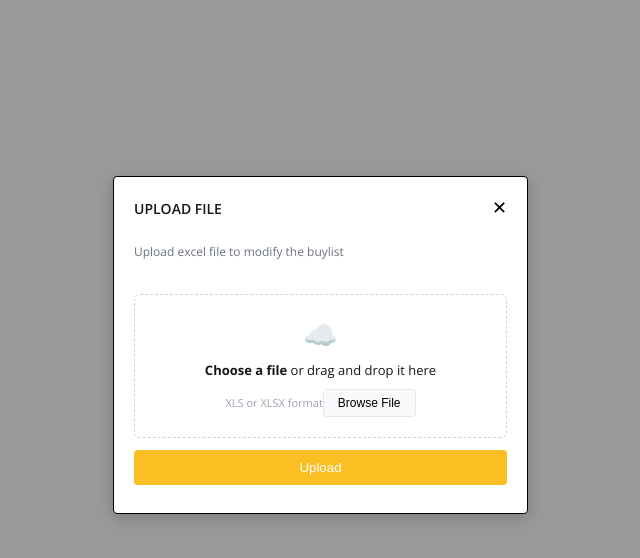
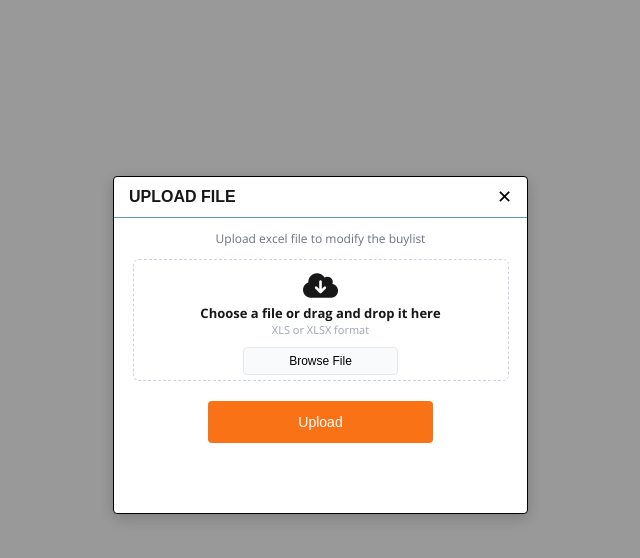
Before and after one commit to Pradeepa-Thilak/React-task, a Next.js app: page / in a window 1280 px wide. Both pictures are taken after a click on the button "File". Shown: the top 558 px of the page, without its empty margins (335-975 px from the left). Built offline with nearby package versions, Linux system fonts and the light colour scheme.

Commit message:
9th commit

```diff
--- a/app/components/Modal.css
+++ b/app/components/Modal.css
@@ -311,7 +311,6 @@
 
 
 
-/* Upload Modal */
 .modal-upload {
   position: absolute;
 
@@ -328,24 +327,32 @@
 
   display: flex;
   flex-direction: column;
-  overflow: hidden;
+
 }
 .upload-modal {
-  padding: 20px;
+
   display: flex;
   flex-direction: column;
-  gap: 12px;
+
+  align-items: center;
+   height: 100%;
   font-family: 'Open Sans', sans-serif;
 }
 .upload-header {
+  height: 47px;
+  padding-left: 15px;
+  padding-right: 15px;
   display: flex;
   justify-content: space-between;
   align-items: center;
+  border-bottom: 1px solid cadetblue;
+
 }
 
 .upload-header h3 {
-  font-size: 14px;
+  font-size: 16px;
   font-weight: 600;
+  margin: 0;
 }
 
 .close-btn {
@@ -355,22 +362,31 @@
   cursor: pointer;
 }
 .upload-info {
+  padding: 12px 16px;
+  text-align: center;
   font-size: 12px;
   color: #6b7280;
-  margin: 12px 0;
+
 }
 .drop-zone {
+
+    display: flex;
+    flex-direction: column;
+    justify-content: center;
+    align-items: center;
+
   border: 1px dashed #cbd5e1;
   border-radius: 6px;
-  padding: 20px;
+
   text-align: center;
-  margin-top: 10px;
-  flex-shrink: 0;
+
+  width: 376px;
+  height: 122px;
+
 }
 
 .cloud {
   font-size: 28px;
-  margin-bottom: 8px;
 }
 
 .drop-zone p {
@@ -389,45 +405,65 @@
   border-radius: 4px;
   cursor: pointer;
   font-size: 12px;
+  width: 155px;
+  height: 32;
 }
 
-.file-chip {
-  margin-top: 10px;
-  background: #f1f5f9;
-  padding: 6px 10px;
-  border-radius: 16px;
-  display: inline-flex;
+
+.display {
+
+  display: flex;
   align-items: center;
-  gap: 8px;
-  font-size: 12px;
+  justify-content: center;
+  width: 100%;
+  padding: 0 10px;
 }
 
-.file-chip button {
-  background: none;
-  border: none;
-  cursor: pointer;
+.error-text {
+  color: #EE4C23;
+  font-size: 10px;
+  line-height: 13px;
+  margin-left: 10px;
+  white-space: nowrap;
 }
-.error-text {
-  color: #dc2626;
-  font-size: 12px;
-  margin-top: 6px;
+
+
+.selected-file {
+    background-color: #2F384C;
+    border-radius: 16px;
+    height: 22px;
+    min-width: 124px;
+    width: 124px;
+    color: #FFFFFF;
+    margin: 10px;
+    font-size: 12px;
+    line-height: 16px;
+    text-align: center;
+    padding: 2px;
+     display: flex;
+  align-items: center;
+  justify-content: center;
 }
 
 .upload-btn {
   margin-top: auto;
-  width: 100%;
+  width: 225px;
+  height: 42px;
+
   background: #f97316;
   color: white;
   border: none;
   padding: 10px;
   border-radius: 4px;
+
+  font-size: 14px;
   cursor: pointer;
+  margin:20px;
 }
 
-.upload-btn:disabled {
-  background: #fbbf24;
-  cursor: not-allowed;
-}
+
+
+
 @media (max-width: 768px) {
   .modal-upload {
     position: static;
--- a/app/components/UploadFileModal.tsx
+++ b/app/components/UploadFileModal.tsx
@@ -10,29 +10,33 @@ export default function UploadFileModal({ onClose }: UploadFileModalProps) {
   const [file, setFile] = useState<File | null>(null);
   const [error, setError] = useState<string>("");
 
-  /* Validate XLS / XLSX */
-  const validateFile = (file: File) => {
-    const validTypes = [
-      "application/vnd.ms-excel",
-      "application/vnd.openxmlformats-officedocument.spreadsheetml.sheet",
-    ];
 
-    if (!validTypes.includes(file.type)) {
-      setError("File not compatible for upload. Try again");
-      return false;
-    }
 
-    setError("");
-    return true;
-  };
+// const validateFile = (file: File) => {
+//   const ext = file.name.split(".").pop()?.toLowerCase();
 
-  const handleFile = (file: File) => {
-    if (validateFile(file)) {
-      setFile(file);
-    }
-  };
+//   if (ext !== "xls" && ext !== "xlsx") {
+//     setError("File not compatible for upload. Try again");
+//     return false;
+//   }
 
-  /* Drag handlers (TypeScript-safe) */
+//   setError("");
+//   return true;
+// };
+
+ const handleFile = (selectedFile: File) => {
+  setFile(selectedFile);      // ✅ ALWAYS set file
+
+  const ext = selectedFile.name.split(".").pop()?.toLowerCase();
+
+  if (ext !== "xls" && ext !== "xlsx") {
+    setError("File not compatible for upload. Try again");
+  } else {
+    setError("");             // ✅ valid file → clear error
+  }
+};
+
+
   const handleDragOver = (e: React.DragEvent<HTMLDivElement>) => {
     e.preventDefault();
   };
@@ -44,30 +48,32 @@ export default function UploadFileModal({ onClose }: UploadFileModalProps) {
   };
 
   return (
-    <div className="upload-modal">
-      {/* Header */}
+    <>
       <div className="upload-header">
         <h3>UPLOAD FILE</h3>
         <button className="close-btn" onClick={onClose}>
           ✕
         </button>
       </div>
+    <div className="upload-modal">
 
-      {/* Info */}
+
       <p className="upload-info">
         Upload excel file to modify the buylist
       </p>
 
-      {/* Drop Zone */}
+
       <div
         className="drop-zone"
         onDragOver={handleDragOver}
         onDrop={handleDrop}
       >
-        <div className="cloud">☁️</div>
+        <div className="cloud">
+          <i className="fa-solid fa-cloud-arrow-down"></i>
+        </div>
 
         <p>
-          <strong>Choose a file</strong> or drag and drop it here
+          <strong>Choose a file or drag and drop it here</strong>
         </p>
 
         <span>XLS or XLSX format</span>
@@ -92,21 +98,28 @@ export default function UploadFileModal({ onClose }: UploadFileModalProps) {
         />
       </div>
 
-      {/* Selected File */}
+
+      <div className="display">
       {file && (
-        <div className="file-chip">
-          <span>{file.name}</span>
-          <button onClick={() => setFile(null)}>✕</button>
+        <div className="selected-file">
+          {file.name}
         </div>
       )}
 
-      {/* Error */}
-      {error && <p className="error-text">{error}</p>}
+      {error && (
+        <div className="error-text">
+          {error}
+        </div>
+      )}
+    </div>
 
-      {/* Footer */}
+
+
+
       <button className="upload-btn" disabled={!file}>
         Upload
       </button>
     </div>
+    </>
   );
 }
--- a/app/page.tsx
+++ b/app/page.tsx
@@ -41,7 +41,7 @@ const [statusOpen, setStatusOpen] = useState(false);
         {/* child1 */}
         {modalType==="file" &&(
         <>
-           <UploadFileModal onClose={()=>setOpen(false)} />
+           <UploadFileModal onClose={() => setOpen(false)} />
         </>
 
         )}
```
